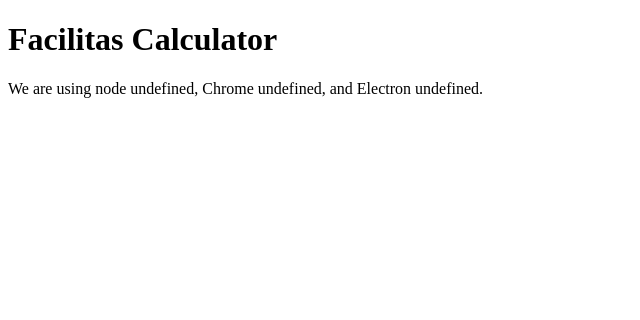
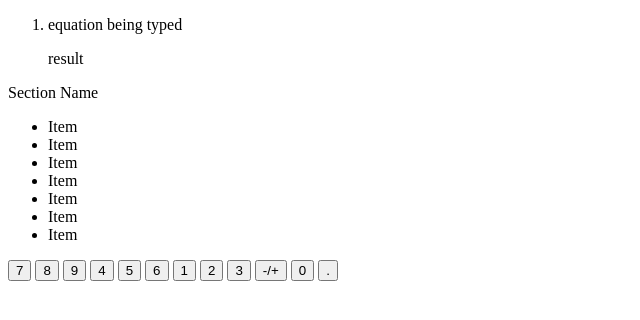
Before and after one commit to maximombro/Facilitas-Calculator, an Electron app: page index.html in a window 800 px wide. Shown: the whole page, without its empty margins (0-640 px from the left). Drawn offline with Linux system fonts and the light colour scheme.

Commit message:
Added preliminary skeleton and color palette

```diff
--- a/index.html
+++ b/index.html
@@ -5,12 +5,44 @@
         <title>Facilitas Calculator</title>
 
         <!-- https://electronjs.org/docs/tutorial/security#csp-meta-tag -->
-        <meta http-equiv="Content-Security-Policy" content="script-src 'self' 'unsafe-inline';" />
+        <meta http-equiv="Content-Security-Policy" content="script-src 'self' 'unsafe-inline';"/>
+
+        <link rel="stylesheet" type="text/css" href="style.css"/>
     </head>
     <body>
-        <h1>Facilitas Calculator</h1>
-        We are using node <script>document.write(process.versions.node)</script>,
-        Chrome <script>document.write(process.versions.chrome)</script>,
-        and Electron <script>document.write(process.versions.electron)</script>.
+        <ol class="equations">
+            <li>
+                <p>equation being typed</p>
+                <p>result</p>
+            </li>
+        </ol>
+        <div class="controls">
+            <div>
+                <p>Section Name</p>
+                <ul>
+                    <li>Item</li>
+                    <li>Item</li>
+                    <li>Item</li>
+                    <li>Item</li>
+                    <li>Item</li>
+                    <li>Item</li>
+                    <li>Item</li>
+                </ul>
+            </div>
+        </div>
+        <div class="buttons">
+            <button>7</button>
+            <button>8</button>
+            <button>9</button>
+            <button>4</button>
+            <button>5</button>
+            <button>6</button>
+            <button>1</button>
+            <button>2</button>
+            <button>3</button>
+            <button>-/+</button>
+            <button>0</button>
+            <button>.</button>
+        </div>
     </body>
 </html>
--- /dev/null
+++ b/style.css
@@ -0,0 +1,15 @@
+/*
+    Facilitas Calculator
+    App Style
+    You know what it does.
+*/
+
+/* Definitions */
+:root {
+    --colorLightA: #c5c5c5;
+    --colorLightB: #949b96;
+    --colorDarkA: #4c5c61;
+    --colorDarkB: #829191;
+    --colorGood: #2c423f;
+    --colorBad: #fe615a;
+}
```
